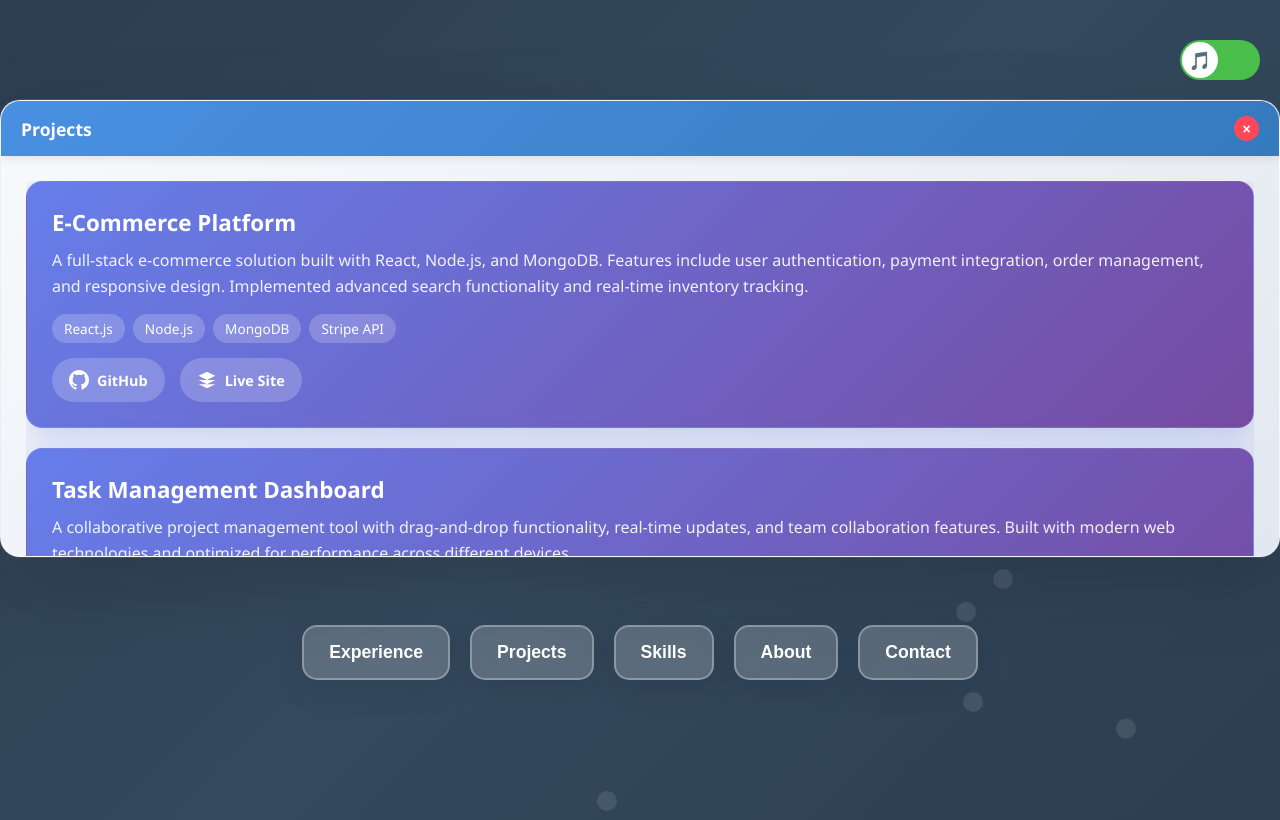
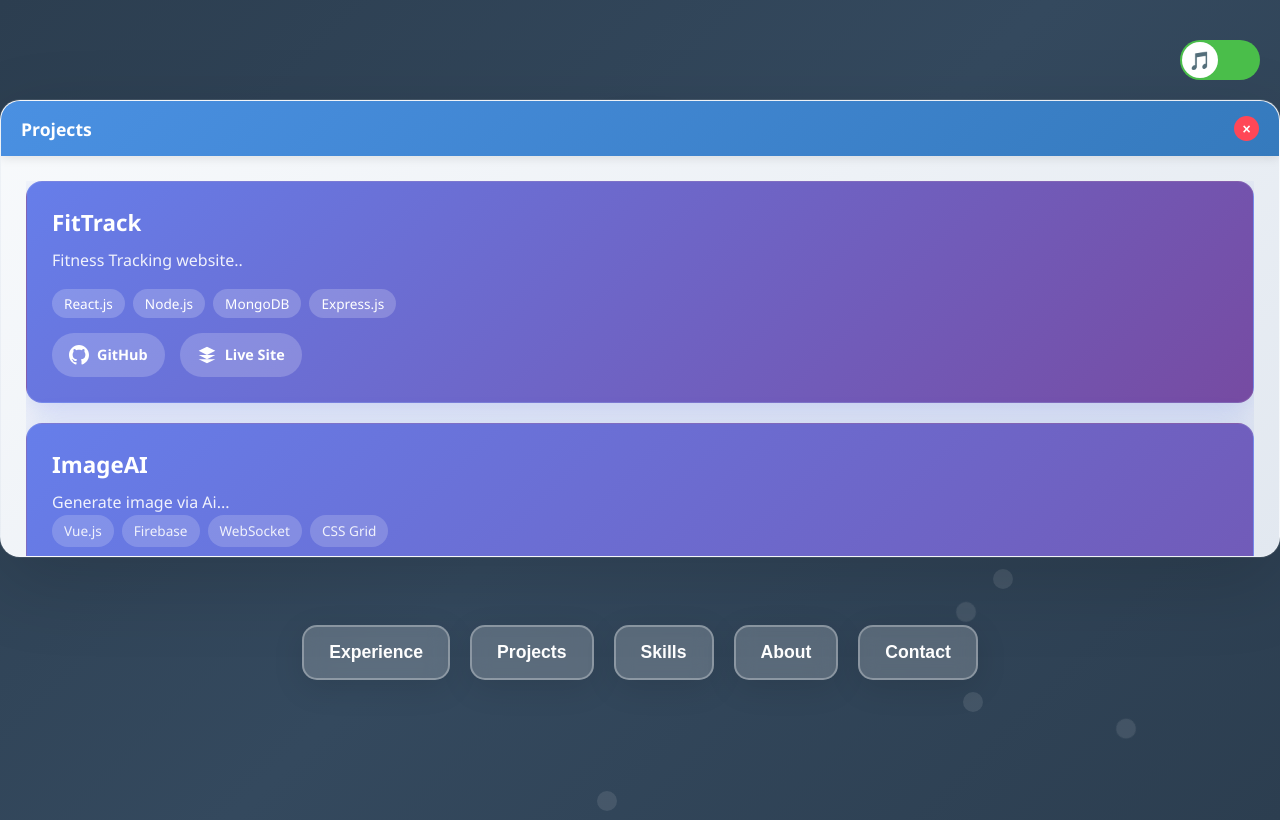
Before and after one commit to Shahriar-Azad/Updated_Portfolio, a plain HTML site: page index.html in a window 1280 px wide. Both pictures are taken after a click on the button "Projects". Drawn offline with Linux system fonts and the light colour scheme.

Commit message:
projects added

```diff
--- a/index.html
+++ b/index.html
@@ -114,15 +114,15 @@
         <div class="window-content">
             <div class="projects-container">
                 <div class="project-card">
-                    <div class="project-title">E-Commerce Platform</div>
+                    <div class="project-title">FitTrack</div>
                     <div class="project-description">
-                        A full-stack e-commerce solution built with React, Node.js, and MongoDB. Features include user authentication, payment integration, order management, and responsive design. Implemented advanced search functionality and real-time inventory tracking.
+                        Fitness Tracking website..
                     </div>
                     <div class="project-tech">
                         <span class="tech-tag">React.js</span>
                         <span class="tech-tag">Node.js</span>
                         <span class="tech-tag">MongoDB</span>
-                        <span class="tech-tag">Stripe API</span>
+                        <span class="tech-tag">Express.js</span>
                     </div>
                     <div class="project-links">
                         <a href="https://github.com/yourusername/ecommerce-platform" target="_blank" class="project-link" onclick="playClickSound()">
@@ -140,10 +140,9 @@
                     </div>
                 </div>
                 <div class="project-card">
-                    <div class="project-title">Task Management Dashboard</div>
+                    <div class="project-title">ImageAI</div>
                     <div class="project-description">
-                        A collaborative project management tool with drag-and-drop functionality, real-time updates, and team collaboration features. Built with modern web technologies and optimized for performance across different devices.
-                    </div>
+                       Generate image via Ai...
                     <div class="project-tech">
                         <span class="tech-tag">Vue.js</span>
                         <span class="tech-tag">Firebase</span>
@@ -166,7 +165,7 @@
                     </div>
                 </div>
                 <div class="project-card">
-                    <div class="project-title">Weather Analytics App</div>
+                    <div class="project-title">AI-Summarizer App</div>
                     <div class="project-description">
                         A comprehensive weather application with advanced analytics, interactive charts, and location-based forecasting. Integrated with multiple weather APIs to provide accurate and detailed weather information with beautiful visualizations.
                     </div>
```
